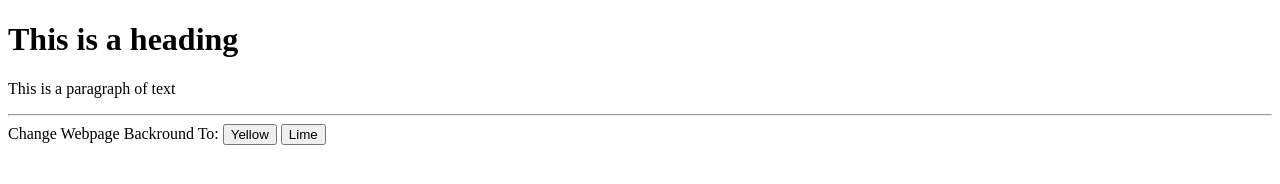
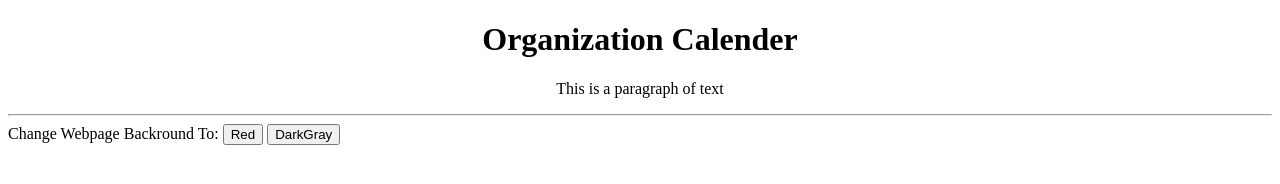
Before and after one commit to hcedill1/WebApp, a website: page hostpage.html in a window 1280 px wide. Drawn offline with Linux system fonts and the light colour scheme.

Commit message:
Adding text changes to the page  for practice

```diff
--- a/hostpage.html
+++ b/hostpage.html
@@ -6,14 +6,15 @@
 
     <script src="index.js"></script>
 </head>
+
 <body>
-    <h1 id="heading">This is a heading </h1>
-    <p> This is a paragraph of text</p>
+    <h1 id="heading" style="text-align: center">Organization Calender </h1>
+    <p style="text-align: center"> This is a paragraph of text</p>
     <hr>
     <div>
         <label> Change Webpage Backround To:</label>
-        <button type="button" onclick="changeBodyBg('yellow');">Yellow</button>
-        <button type="button" onclick="changeBodyBg('lime');">Lime</button>
+        <button type="button" onclick="changeBodyBg('red');">Red</button>
+        <button type="button" onclick="changeBodyBg('darkgray');">DarkGray</button>
     </div>
 
 
```
